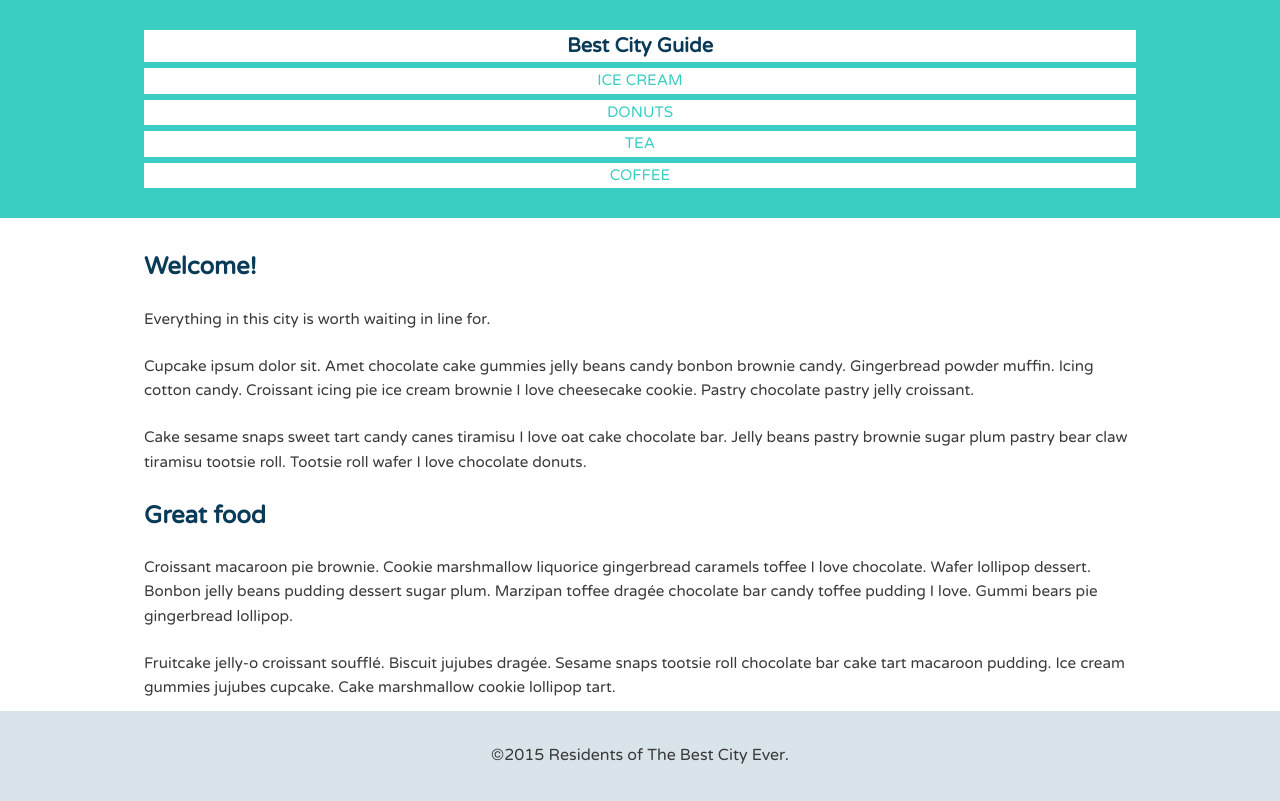
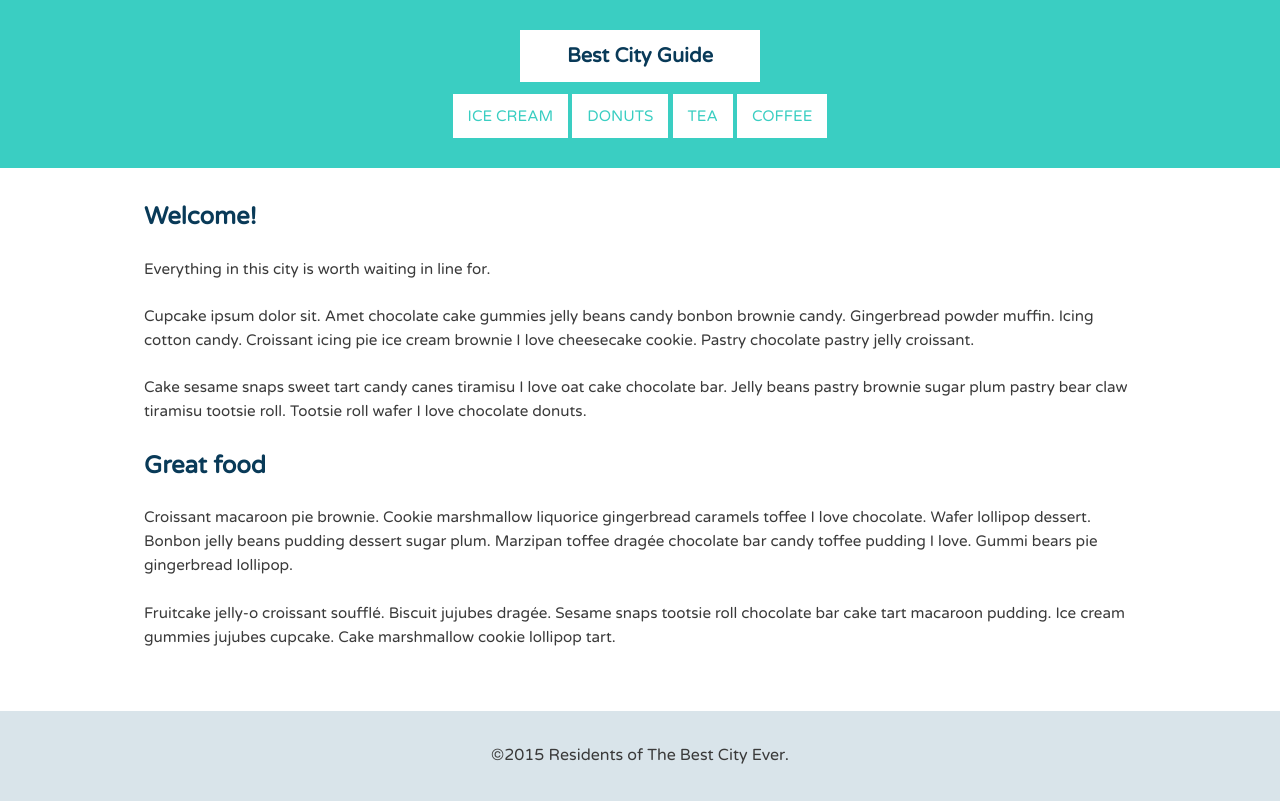
Before and after one commit to do-adams/Best_City_Guide, a plain HTML site: page index.html in a window 1280 px wide. Drawn offline with Linux system fonts and the light colour scheme.

Commit message:
Add desktop header design

```diff
--- a/css/style.css
+++ b/css/style.css
@@ -74,6 +74,12 @@ a {
 	color: #093a58;
 }
 
+.name a,
+.main-nav a {
+  padding: 10px 15px;
+  display: block;
+}
+
 /* ---- Layout Containers ---- */
 
 .container {
@@ -82,6 +88,7 @@ a {
 }
 
 .main-header {
+  text-align: center;
 	padding-top: 1.5em;
 	padding-bottom: 1.5em;
 	background: #3acec2;
@@ -111,4 +118,13 @@ a {
 		margin: 0 auto;
 	}
 
+  .name,
+  .main-nav li {
+    display: inline-block;
+  }
+
+  .name {
+    width: 240px;
+  }
+
 }
```
